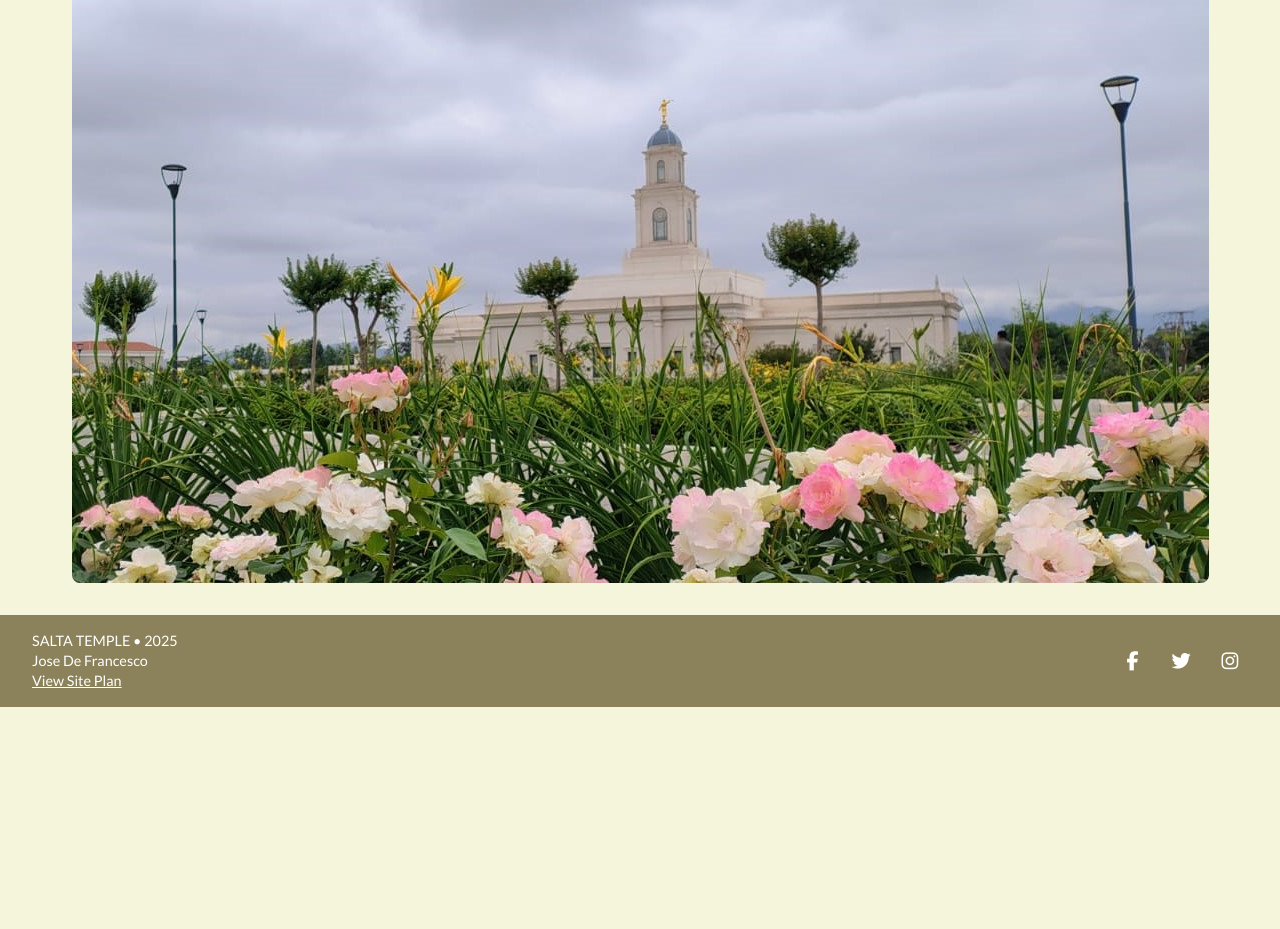
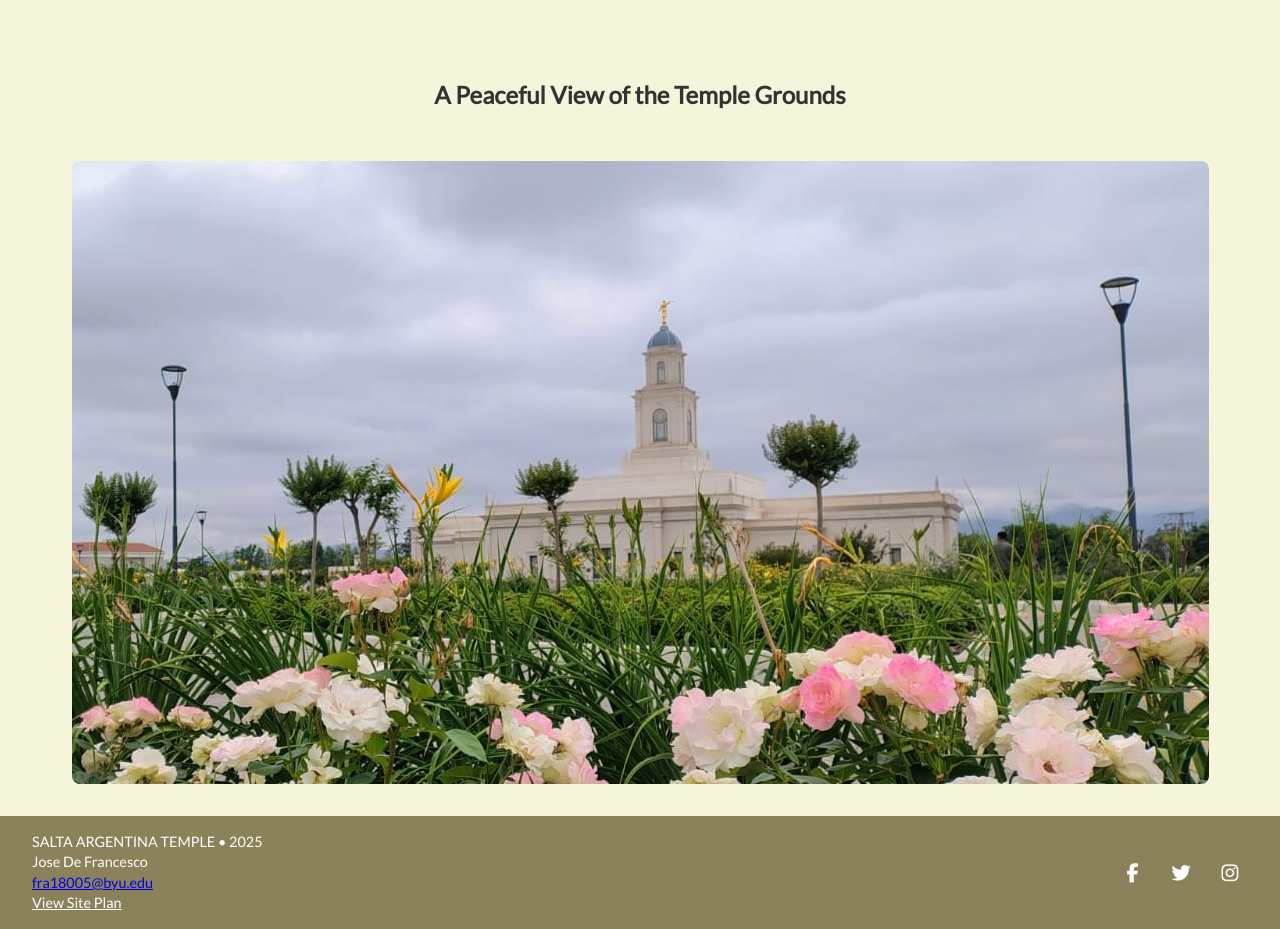
Before and after one commit to josedefrancesco/wwd130, a plain HTML site: page templodesalta/significance.html in a window 1280 px wide. Shown: the part 1285-2214 px from the top of the page. Before the commit the page ends 1992 px from the top, so only its background shows below. Drawn offline with Linux system fonts and the light colour scheme; a web font is replaced by a local one.

Commit message:
significance

```diff
--- a/templodesalta/significance.html
+++ b/templodesalta/significance.html
@@ -32,11 +32,13 @@
   </section>
 
   <section class="content-layout">
+    <h2>Temple Symbolism and Purpose</h2>
     <img src="images/Temple_4.jpg" alt="Temple Image 1" class="content-image">
 
     <div class="content-text">
       <p>The Salta Temple is a symbol of faith, hope, and eternity. For members of the Church, it represents the most sacred place on earth, where ordinances are performed that unite families forever. Within its walls, covenants are made with God that guide spiritual life and strengthen commitment to the gospel. President Russell M. Nelson said, “I promise that increased time in the temple will bless your life in ways nothing else can” (Russell M. Nelson, 2022). This page explores the purpose of the temple, its architectural symbolism, and its role in the lives of members of The Church of Jesus Christ of Latter-day Saints. It also includes scripture quotes and testimonies that reflect the peace and revelation found in this sacred place.</p>
     </div>
+    <h2>A Peaceful View of the Temple Grounds</h2>
 
     <img src="images/Temple_2.jpg" alt="Temple Image 2" class="content-image">
   </section>
@@ -45,7 +47,8 @@
   <footer>
   <div class="footer-box">
       <div class="footer-left">
-      <p>SALTA TEMPLE • 2025<br>Jose De Francesco</p>
+        <p>SALTA ARGENTINA TEMPLE • 2025<br>Jose De Francesco</p>
+        <p><a href="mailto:fra18005@byu.edu">fra18005@byu.edu</a></p>
         <p><a href="site-plan.html" class="site-plan-link">View Site Plan</a></p>
       </div>
       <div class="footer-right">
@@ -53,6 +56,7 @@
         <a href="https://twitter.com" target="_blank" class="social-icon twitter"><i class="fab fa-twitter"></i></a>
         <a href="https://instagram.com" target="_blank" class="social-icon instagram"><i class="fab fa-instagram"></i></a>
       </div>
+
   </div>
 </footer>
 
```
Also changed, not shown: templodesalta/visitor.html (+4 -2 lines). Lines whose indentation alone changed are shown as unchanged.
